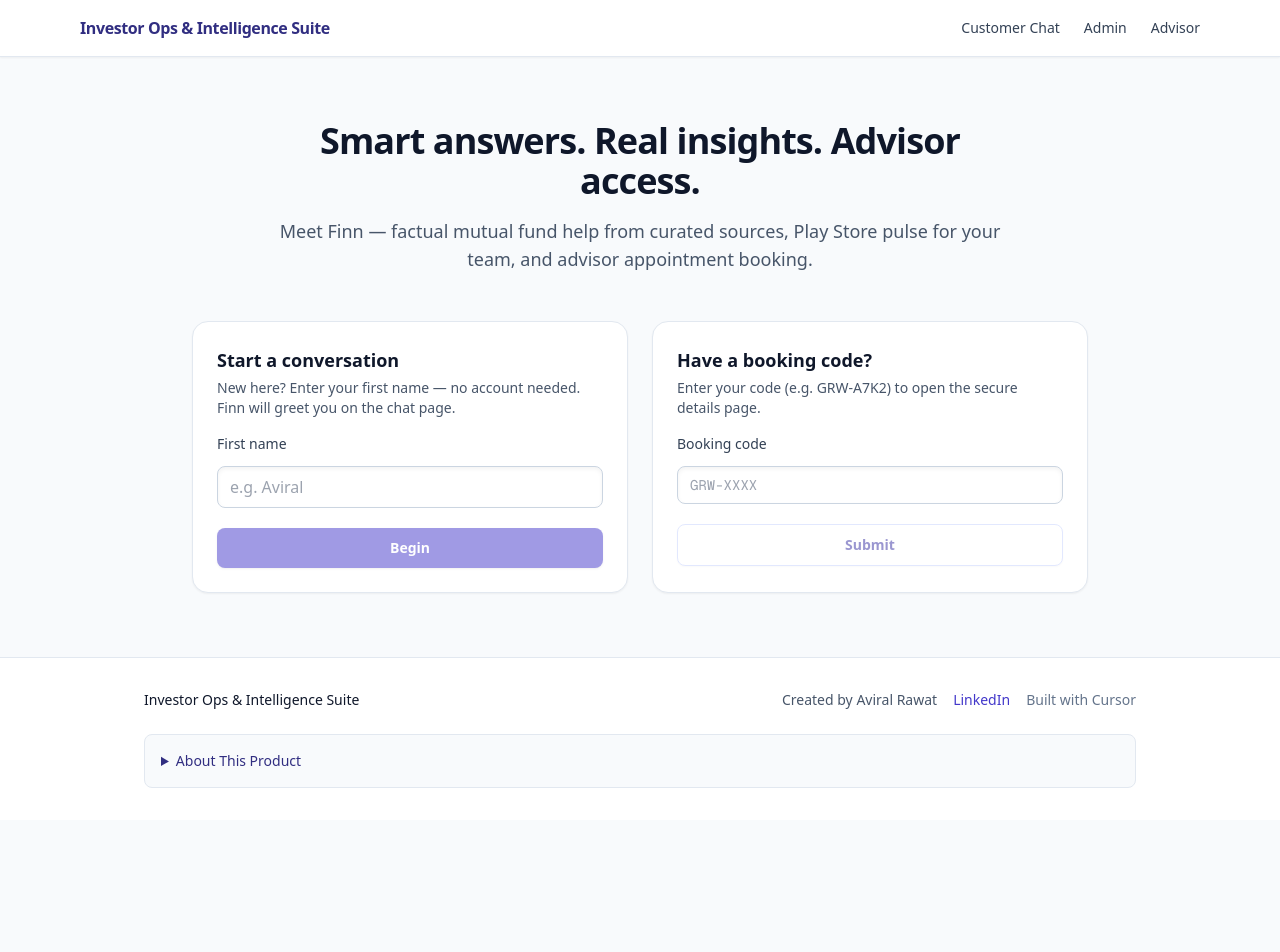
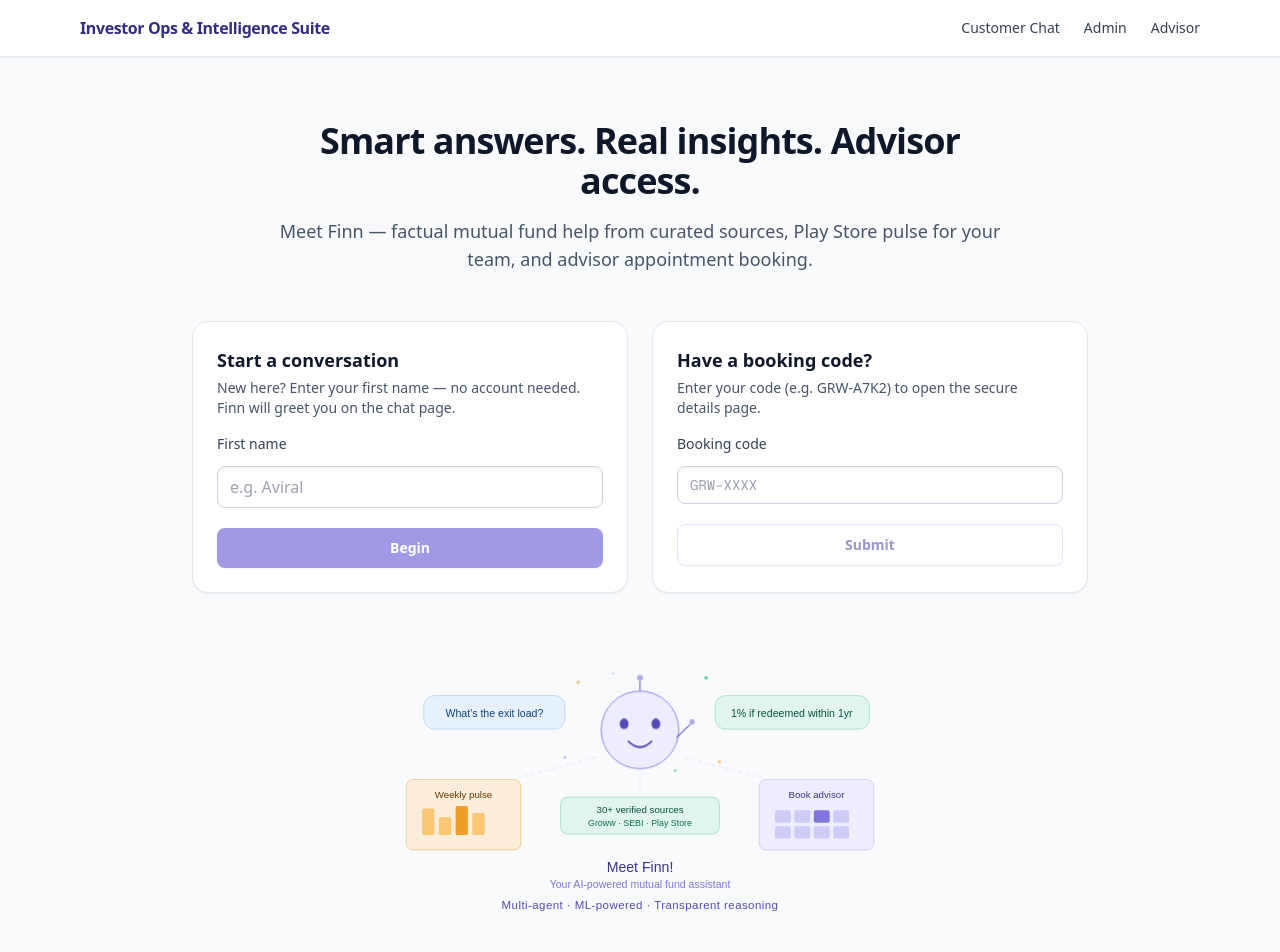
Before and after one commit to aviraltasks/investor-ops-intelligence-suite, a Next.js app in the folder frontend/: page / in a window 1280 px wide. Shown: the top 952 px of the page. Before the commit the page ends 820 px from the top, so only its background shows below. Built offline with nearby package versions, Linux system fonts and the light colour scheme.

Commit message:
feat(home): add FinnHeroIllustration between cards and footer
Co-authored-by: Cursor <cursoragent@cursor.com>

```diff
--- a/frontend/app/page.tsx
+++ b/frontend/app/page.tsx
@@ -1,3 +1,4 @@
+import FinnHeroIllustration from "@/components/FinnHeroIllustration";
 import { LandingForms } from "@/components/LandingForms";
 
 export default function HomePage() {
@@ -16,6 +17,7 @@ export default function HomePage() {
       <div className="mt-12">
         <LandingForms />
       </div>
+      <FinnHeroIllustration />
     </div>
   );
 }
--- /dev/null
+++ b/frontend/components/FinnHeroIllustration.tsx
@@ -0,0 +1,197 @@
+export default function FinnHeroIllustration() {
+  return (
+    <div style={{ padding: "2rem 0 1rem", textAlign: "center" }}>
+      <style>{`
+        @keyframes finnFloat { 0%,100% { transform: translateY(0); } 50% { transform: translateY(-8px); } }
+        @keyframes finnFadeInLeft { 0% { opacity:0; transform:translateX(-20px); } 100% { opacity:1; transform:translateX(0); } }
+        @keyframes finnFadeInRight { 0% { opacity:0; transform:translateX(20px); } 100% { opacity:1; transform:translateX(0); } }
+        @keyframes finnFadeInUp { 0% { opacity:0; transform:translateY(15px); } 100% { opacity:1; transform:translateY(0); } }
+        @keyframes finnPulse { 0%,100% { opacity:0.4; } 50% { opacity:1; } }
+        @keyframes finnBlink { 0%,42%,58%,100% { ry:6; } 50% { ry:1; } }
+        @keyframes finnWave { 0%,100% { transform: rotate(0deg); } 25% { transform: rotate(12deg); } 75% { transform: rotate(-8deg); } }
+        .finn-hero-float { animation: finnFloat 3s ease-in-out infinite; }
+        .finn-hero-bubble-left { animation: finnFadeInLeft 0.8s ease-out 0.5s both; }
+        .finn-hero-bubble-right { animation: finnFadeInRight 0.8s ease-out 0.9s both; }
+        .finn-hero-card-left { animation: finnFadeInLeft 0.8s ease-out 1.3s both; }
+        .finn-hero-card-right { animation: finnFadeInRight 0.8s ease-out 1.5s both; }
+        .finn-hero-card-center { animation: finnFadeInUp 0.8s ease-out 1.7s both; }
+        .finn-hero-sparkle { animation: finnPulse 2s ease-in-out infinite; }
+        .finn-hero-eye { animation: finnBlink 4s ease-in-out infinite; }
+        .finn-hero-wave { animation: finnWave 2s ease-in-out infinite; transform-origin: 370px 145px; }
+        .finn-hero-tagline { animation: finnFadeInUp 0.6s ease-out 2s both; }
+      `}</style>
+      <svg width="100%" viewBox="0 0 680 340" style={{ maxWidth: "600px", margin: "0 auto", display: "block" }}>
+        <g className="finn-hero-float">
+          <circle cx="340" cy="120" r="44" fill="#EEEDFE" stroke="#7F77DD" strokeWidth="1" />
+          <ellipse cx="322" cy="113" rx="5" ry="6" fill="#534AB7" className="finn-hero-eye" />
+          <ellipse cx="358" cy="113" rx="5" ry="6" fill="#534AB7" className="finn-hero-eye" />
+          <path
+            d="M327 133 Q340 146 353 133"
+            fill="none"
+            stroke="#534AB7"
+            strokeWidth="2"
+            strokeLinecap="round"
+          />
+          <line x1="340" y1="76" x2="340" y2="65" stroke="#7F77DD" strokeWidth="1.5" />
+          <circle cx="340" cy="61" r="3.5" fill="#AFA9EC" />
+          <g className="finn-hero-wave">
+            <line x1="384" y1="130" x2="400" y2="118" stroke="#7F77DD" strokeWidth="1.5" strokeLinecap="round" />
+            <circle cx="403" cy="115" r="3" fill="#AFA9EC" />
+          </g>
+        </g>
+        <g className="finn-hero-bubble-left">
+          <rect x="95" y="80" width="160" height="38" rx="12" fill="#E6F1FB" stroke="#85B7EB" strokeWidth="0.5" />
+          <text
+            x="175"
+            y="104"
+            textAnchor="middle"
+            style={{ fontSize: "12px", fill: "#0C447C", fontFamily: "sans-serif" }}
+          >
+            What&apos;s the exit load?
+          </text>
+        </g>
+        <g className="finn-hero-bubble-right">
+          <rect x="425" y="80" width="175" height="38" rx="12" fill="#E1F5EE" stroke="#5DCAA5" strokeWidth="0.5" />
+          <text
+            x="512"
+            y="104"
+            textAnchor="middle"
+            style={{ fontSize: "12px", fill: "#085041", fontFamily: "sans-serif" }}
+          >
+            1% if redeemed within 1yr
+          </text>
+        </g>
+        <g className="finn-hero-card-left">
+          <rect x="75" y="175" width="130" height="80" rx="8" fill="#FAEEDA" stroke="#EF9F27" strokeWidth="0.5" />
+          <text
+            x="140"
+            y="196"
+            textAnchor="middle"
+            style={{ fontSize: "11px", fill: "#633806", fontWeight: 500, fontFamily: "sans-serif" }}
+          >
+            Weekly pulse
+          </text>
+          <rect x="93" y="208" width="14" height="30" rx="2" fill="#FAC775" />
+          <rect x="112" y="218" width="14" height="20" rx="2" fill="#FAC775" />
+          <rect x="131" y="205" width="14" height="33" rx="2" fill="#EF9F27" />
+          <rect x="150" y="213" width="14" height="25" rx="2" fill="#FAC775" />
+        </g>
+        <g className="finn-hero-card-right">
+          <rect x="475" y="175" width="130" height="80" rx="8" fill="#EEEDFE" stroke="#AFA9EC" strokeWidth="0.5" />
+          <text
+            x="540"
+            y="196"
+            textAnchor="middle"
+            style={{ fontSize: "11px", fill: "#3C3489", fontWeight: 500, fontFamily: "sans-serif" }}
+          >
+            Book advisor
+          </text>
+          <rect x="493" y="210" width="18" height="14" rx="2" fill="#CECBF6" />
+          <rect x="515" y="210" width="18" height="14" rx="2" fill="#CECBF6" />
+          <rect x="537" y="210" width="18" height="14" rx="2" fill="#7F77DD" />
+          <rect x="559" y="210" width="18" height="14" rx="2" fill="#CECBF6" />
+          <rect x="493" y="228" width="18" height="14" rx="2" fill="#CECBF6" />
+          <rect x="515" y="228" width="18" height="14" rx="2" fill="#CECBF6" />
+          <rect x="537" y="228" width="18" height="14" rx="2" fill="#CECBF6" />
+          <rect x="559" y="228" width="18" height="14" rx="2" fill="#CECBF6" />
+        </g>
+        <g className="finn-hero-card-center">
+          <rect x="250" y="195" width="180" height="42" rx="8" fill="#E1F5EE" stroke="#5DCAA5" strokeWidth="0.5" />
+          <text
+            x="340"
+            y="213"
+            textAnchor="middle"
+            style={{ fontSize: "11px", fill: "#085041", fontWeight: 500, fontFamily: "sans-serif" }}
+          >
+            30+ verified sources
+          </text>
+          <text
+            x="340"
+            y="228"
+            textAnchor="middle"
+            style={{ fontSize: "10px", fill: "#0F6E56", fontFamily: "sans-serif" }}
+          >
+            Groww · SEBI · Play Store
+          </text>
+        </g>
+        <line x1="290" y1="150" x2="195" y2="175" stroke="#CECBF6" strokeWidth="0.5" strokeDasharray="4,4" />
+        <line x1="390" y1="150" x2="485" y2="175" stroke="#CECBF6" strokeWidth="0.5" strokeDasharray="4,4" />
+        <line x1="340" y1="164" x2="340" y2="195" stroke="#CECBF6" strokeWidth="0.5" strokeDasharray="4,4" />
+        <circle cx="270" cy="65" r="2" fill="#EF9F27" className="finn-hero-sparkle" />
+        <circle
+          cx="415"
+          cy="60"
+          r="2"
+          fill="#5DCAA5"
+          className="finn-hero-sparkle"
+          style={{ animationDelay: "0.7s" }}
+        />
+        <circle
+          cx="255"
+          cy="150"
+          r="1.5"
+          fill="#7F77DD"
+          className="finn-hero-sparkle"
+          style={{ animationDelay: "1.2s" }}
+        />
+        <circle
+          cx="430"
+          cy="155"
+          r="2"
+          fill="#FAC775"
+          className="finn-hero-sparkle"
+          style={{ animationDelay: "0.4s" }}
+        />
+        <circle
+          cx="310"
+          cy="55"
+          r="1.5"
+          fill="#85B7EB"
+          className="finn-hero-sparkle"
+          style={{ animationDelay: "1.8s" }}
+        />
+        <circle
+          cx="380"
+          cy="165"
+          r="1.5"
+          fill="#5DCAA5"
+          className="finn-hero-sparkle"
+          style={{ animationDelay: "2.2s" }}
+        />
+        <text
+          x="340"
+          y="280"
+          textAnchor="middle"
+          style={{ fontSize: "16px", fill: "#3C3489", fontFamily: "sans-serif", fontWeight: 500 }}
+          className="finn-hero-tagline"
+        >
+          Meet Finn!
+        </text>
+        <text
+          x="340"
+          y="298"
+          textAnchor="middle"
+          style={{ fontSize: "12px", fill: "#7F77DD", fontFamily: "sans-serif" }}
+          className="finn-hero-tagline"
+        >
+          Your AI-powered mutual fund assistant
+        </text>
+        <text
+          x="340"
+          y="322"
+          textAnchor="middle"
+          style={{
+            fontSize: "13px",
+            fill: "#534AB7",
+            fontFamily: "sans-serif",
+            fontWeight: 500,
+            letterSpacing: "0.5px",
+          }}
+          className="finn-hero-tagline"
+        >
+          Multi-agent · ML-powered · Transparent reasoning
+        </text>
+      </svg>
+    </div>
+  );
+}
```
